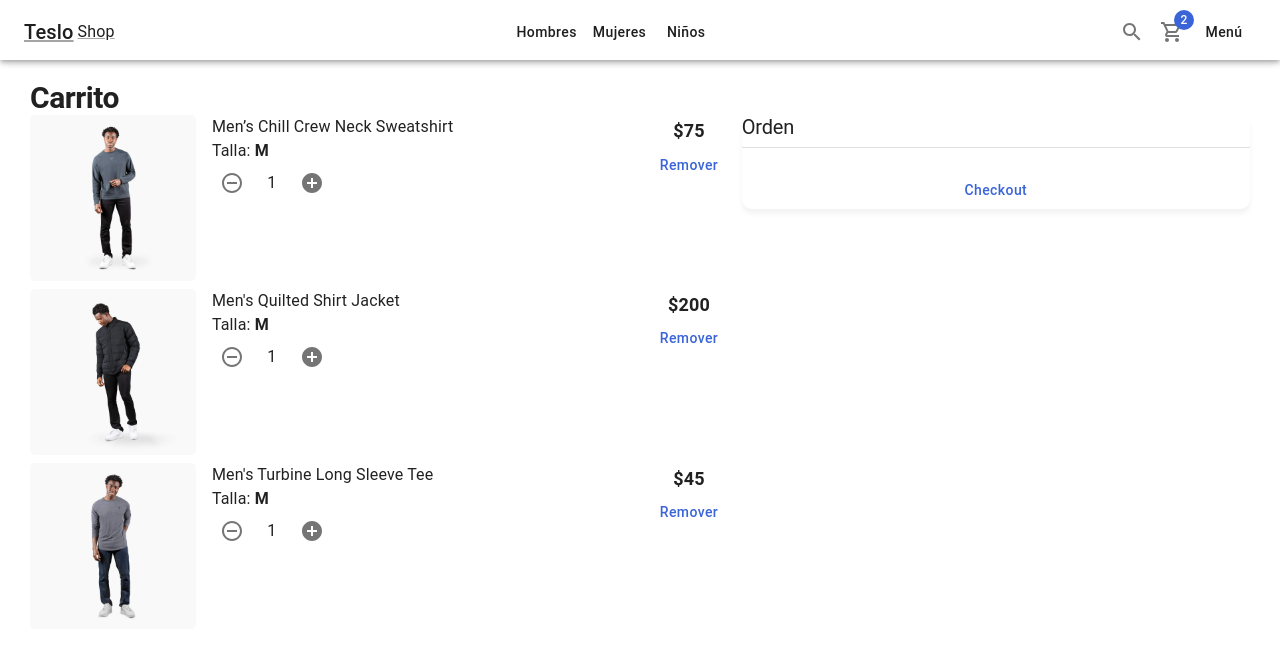
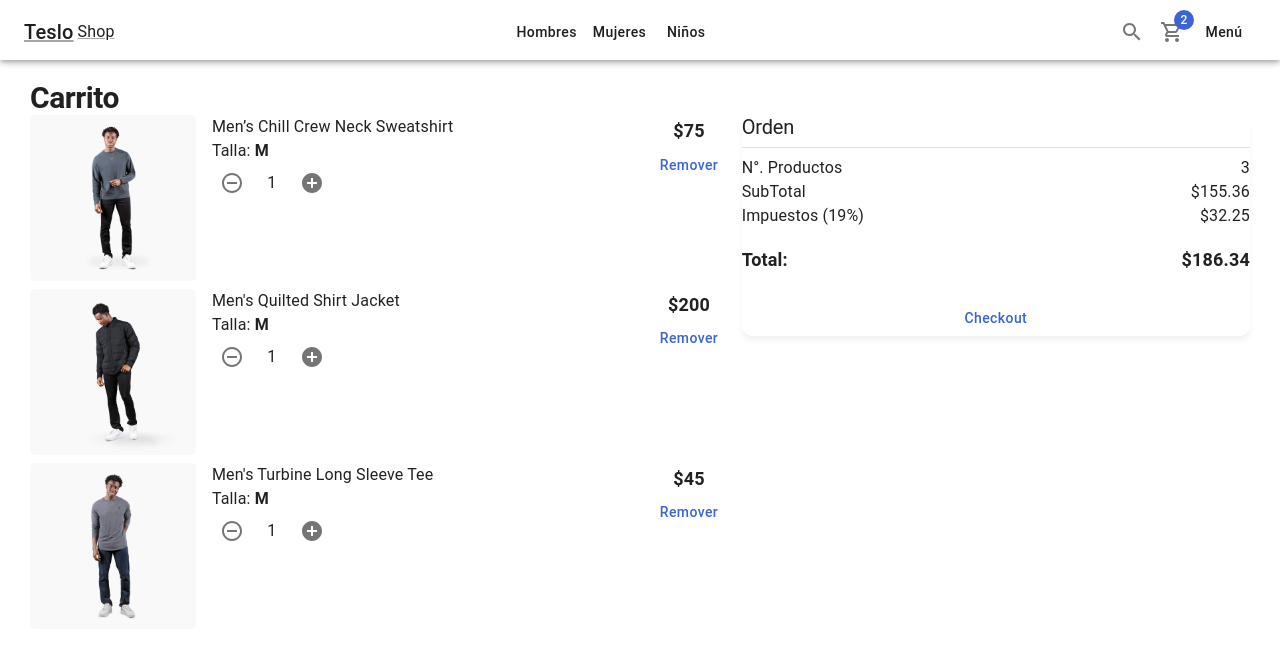
Before and after one commit to erc83/teslo-shop-nextjs, a Next.js app: page /cart in a window 1280 px wide. Shown: the top 658 px of the page. Built offline with nearby package versions, Linux system fonts and the light colour scheme.

Commit message:
component OrderSummary

```diff
--- a/app/cart/page.tsx
+++ b/app/cart/page.tsx
@@ -1,7 +1,7 @@
 'use client'
 import { Box, Button, Card, Divider, Grid, Typography } from "@mui/material"
 import { ShopLayout } from "../components/layouts"
-import { CartList } from "../components/cart"
+import { CartList, OrderSummary } from "../components/cart"
 
 const CartPage = () => {
   return (
@@ -18,7 +18,7 @@ const CartPage = () => {
               <Typography variant='h2'>Orden</Typography>
               <Divider sx={{ my: 1 }}  />
                 {/* Orden Summary */}
-
+                <OrderSummary />
               <Box sx={{ mt:3 }}>
                 <Button color="secondary" className='circular-btn' fullWidth>
                   Checkout
--- /dev/null
+++ b/app/components/cart/OrderSummary.tsx
@@ -0,0 +1,38 @@
+import { Grid, Typography } from '@mui/material';
+
+
+
+export const OrderSummary = () => {
+  return (
+    <Grid container>
+        <Grid  item xs={6} >
+            <Typography>N°. Productos</Typography>
+        </Grid>
+        <Grid item xs={6} display={'flex'} justifyContent={'end'}>
+            <Typography>3</Typography>
+        </Grid>
+
+        <Grid  item xs={6} >
+            <Typography>SubTotal</Typography>
+        </Grid>
+        <Grid item xs={6} display={'flex'} justifyContent={'end'}>
+            <Typography>{ `$${ 155.36}` }</Typography>
+        </Grid>
+
+        <Grid  item xs={6} >
+            <Typography>Impuestos (19%)</Typography>
+        </Grid>
+        <Grid item xs={6} display={'flex'} justifyContent={'end'}>
+            <Typography>{ `$${ 32.25 }` }</Typography>
+        </Grid>
+
+        <Grid  item xs={6} sx={{ mt:2 }}>
+            <Typography variant='subtitle1'>Total:</Typography>
+        </Grid>
+        <Grid item xs={6} display={'flex'} justifyContent={'end'} sx={{ mt:2 }}>
+            <Typography variant='subtitle1'>{ `$${ 186.34 }` }</Typography>
+        </Grid>
+
+    </Grid>
+  )
+}
--- a/app/components/cart/index.ts
+++ b/app/components/cart/index.ts
@@ -1 +1,2 @@
 export * from './CartList'
+export * from './OrderSummary'
```
